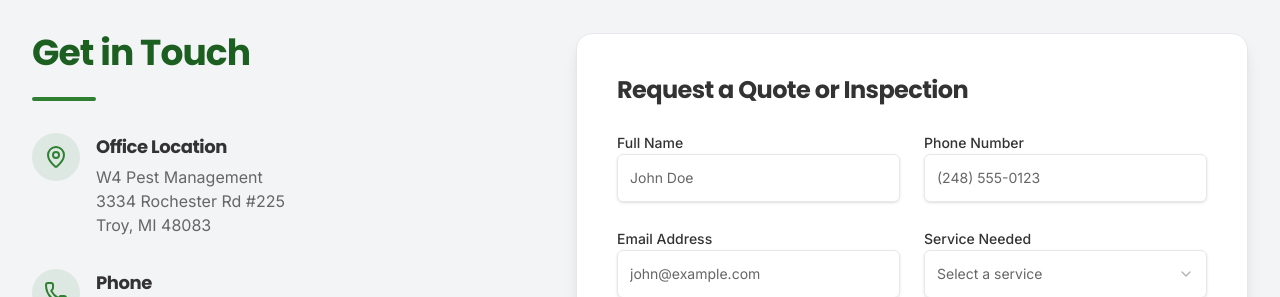
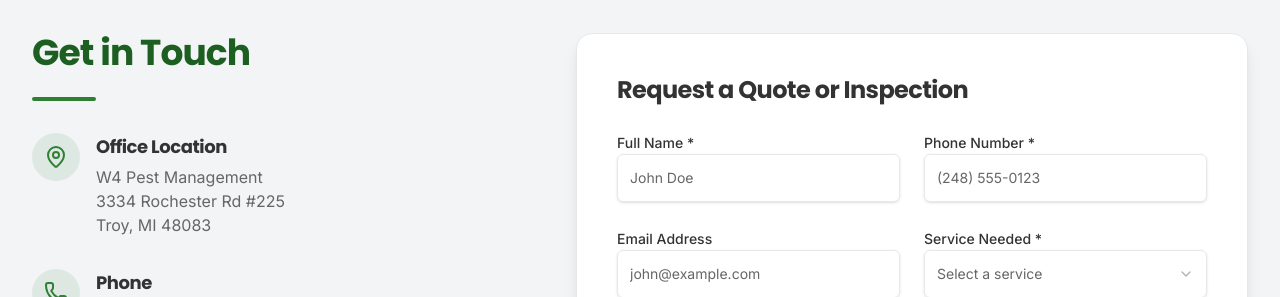
Before and after one commit to adrianlehmann/pestcontrol, a React (Vite) app in the folder artifacts/w4-pest-management/: page / in a window 1280 px wide. Shown: the part 7520-7817 px from the top of the page. Built offline with nearby package versions, Linux system fonts and the light colour scheme.

Commit message:
adjust form

```diff
--- a/artifacts/w4-pest-management/src/pages/LandingPage.tsx
+++ b/artifacts/w4-pest-management/src/pages/LandingPage.tsx
@@ -27,7 +27,11 @@ import aboutImg from '../assets/about.jpg';
 const contactFormSchema = z.object({
   name: z.string().min(2, "Name is required"),
   phone: z.string().min(10, "Valid phone number is required"),
-  email: z.string().email("Valid email is required"),
+  email: z
+    .string()
+    .email("Valid email is required")
+    .optional()
+    .or(z.literal("")),
   service: z.string().min(1, "Please select a service"),
   message: z.string().optional(),
 });
@@ -698,7 +702,7 @@ export default function LandingPage() {
                         name="name"
                         render={({ field }) => (
                           <FormItem>
-                            <FormLabel>Full Name</FormLabel>
+                            <FormLabel>Full Name *</FormLabel>
                             <FormControl>
                               <Input placeholder="John Doe" {...field} className="h-12" />
                             </FormControl>
@@ -711,7 +715,7 @@ export default function LandingPage() {
                         name="phone"
                         render={({ field }) => (
                           <FormItem>
-                            <FormLabel>Phone Number</FormLabel>
+                            <FormLabel>Phone Number *</FormLabel>
                             <FormControl>
                               <Input placeholder="(248) 555-0123" {...field} className="h-12" />
                             </FormControl>
@@ -740,8 +744,8 @@ export default function LandingPage() {
                         name="service"
                         render={({ field }) => (
                           <FormItem>
-                            <FormLabel>Service Needed</FormLabel>
-                            <Select onValueChange={field.onChange} defaultValue={field.value}>
+                            <FormLabel>Service Needed *</FormLabel>
+                            <Select onValueChange={field.onChange} value={field.value}>
                               <FormControl>
                                 <SelectTrigger className="h-12">
                                   <SelectValue placeholder="Select a service" />
```
